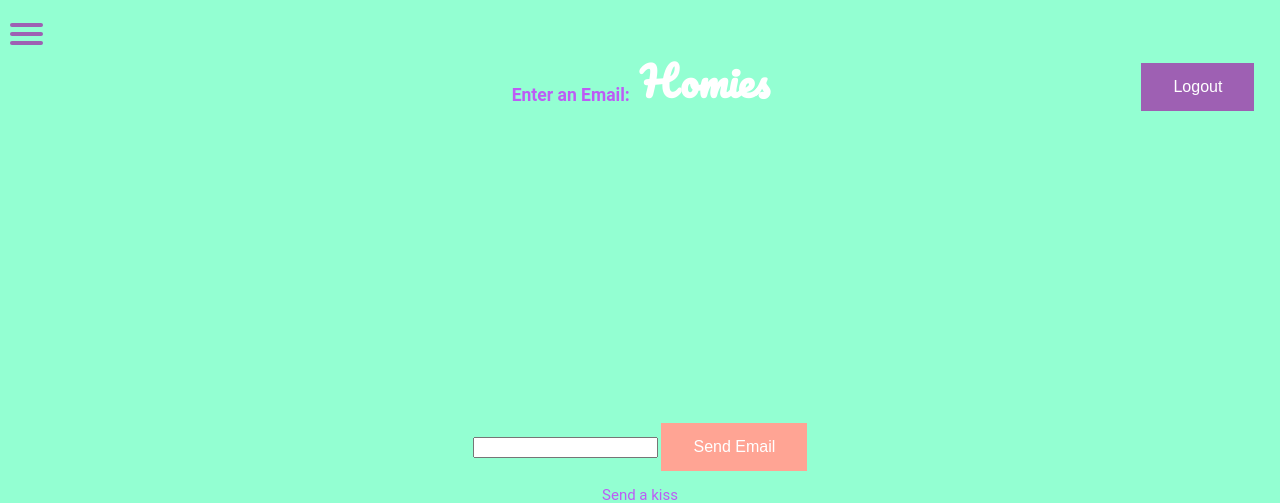
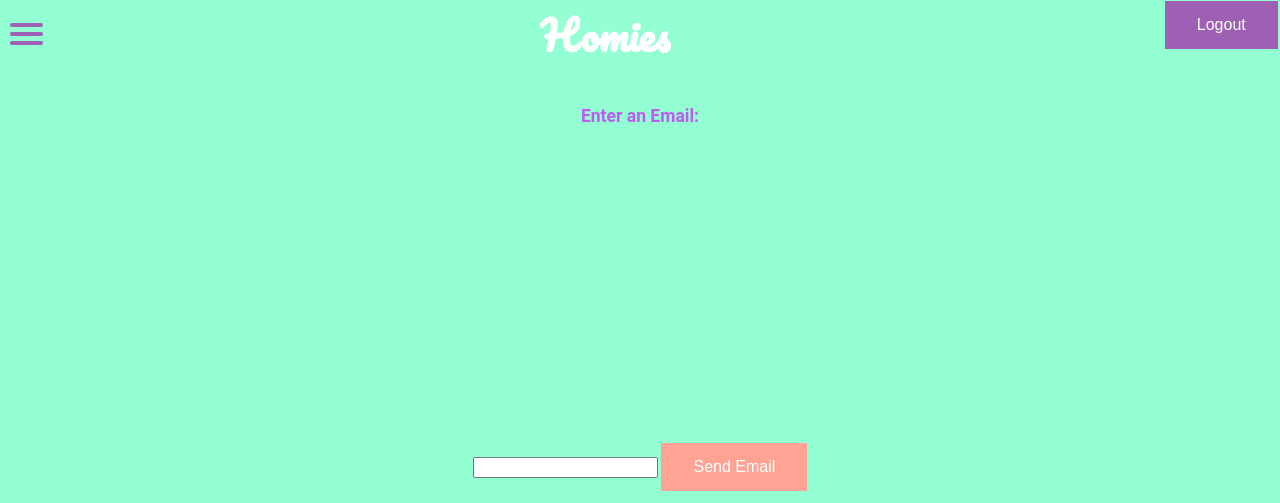
Before and after one commit to Nehmoo/Homies, a Python web app: template templates/mainpageapp.html in a window 1280 px wide. Shown: the top 503 px of the page. Run offline with Jinja, Linux system fonts and the light colour scheme; the template is opened without the code that fills it, so the values that code supplies are empty.

Commit message:
pedro deserves a raise

```diff
--- a/static/homies.css
+++ b/static/homies.css
@@ -4,13 +4,11 @@
     text-align: center;
     color:#F7DC6F;
 }
-h2 {
-    position: absolute;
+.homie {
     font-family: 'Pacifico'; font-size: 40px;
     color: white ;
-    display: inline;
+    margin: 0;
     }
-
 body {
     background-color: #93FFD2;
     font-family: Roboto;
@@ -37,7 +35,10 @@
   color: tomato;
 }
 
-nav
+.navigation{
+    display: flex;
+    justify-content: space-between;
+}
 
 #menuToggle
 {
--- a/templates/_base.html
+++ b/templates/_base.html
@@ -5,9 +5,7 @@
       <link rel="icon" href="https://www.clickwhisperer.com/wp-content/uploads/2013/02/Vine-logo.png">
     </head>
     <body bgcolor: #E89797>
-        <nav role="navigation">
-            <container>
-            <div class="bruh"><h2> Homies </h2></div>
+        <nav role="navigation" class="navigation">
             <div id="menuToggle">
                 <input type="checkbox" />
                 <span></span>
@@ -20,15 +18,15 @@
                     <a href="/p/{{name}}"><li>View Profile</li></a>
                 </ul>
             </div>
-            <container>
-        </nav>
-            {% if login_url %}
+            <a class="bruh" href="/"><h2 class="homie"> Homies </h2></a>
             <div class="bruh">
+                {% if login_url %}
                 <a href="{{login_url}}"><button type="button">Login</button></a>
                 {% else %}
                 <a href="{{logout_url}}"><button type="button">Logout</button></a>
                 {% endif %}
             </div>
+        </nav>
             {% if successmsg %}
         <div id="successmsg">{{successmsg}}</div>
             {% endif %}
```
